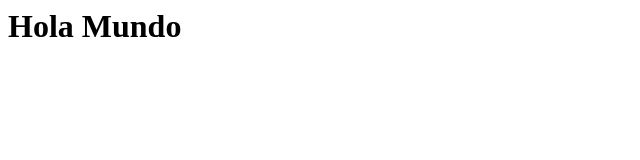
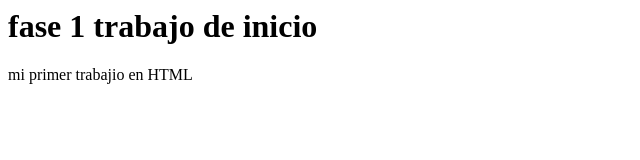
Before and after one commit to CesarGordillo/Fase-1, a plain HTML site: page index.html in a window 1280 px wide. Shown: the whole page, without its empty margins (0-640 px from the left). Drawn offline with Linux system fonts and the light colour scheme.

Commit message:
Update index.html

```diff
--- a/index.html
+++ b/index.html
@@ -1,12 +1,11 @@
-<!DOCTYPE>
+<! doctype html>
 <html>
-<head>
-<meta http-equiv="Content-Type" content="text/html; charset=utf-8" />
+  <head>
+    <meta http-equiv="Content-Type" content="text/html; charset=utf-8" />
 <title>Index</title>
-</head>
-
-<body>
-<h1> Hola Mundo </h1>
-
+    </head>
+  <body>
+    <h1> fase 1 trabajo de inicio </h1>
+    mi primer trabajio en HTML
 </body>
-</html>
+  </html>
```
